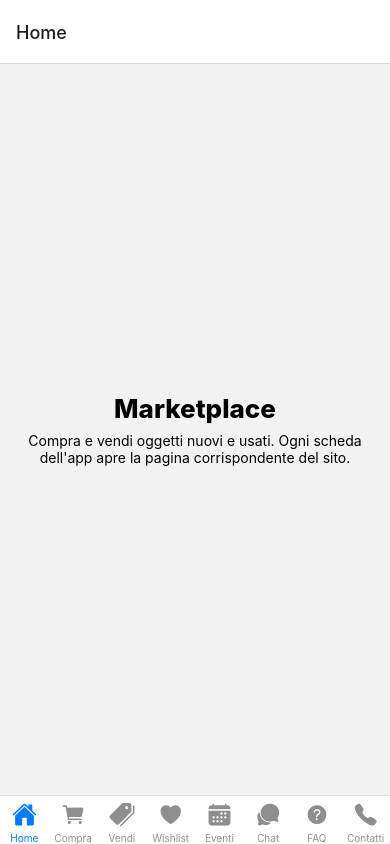
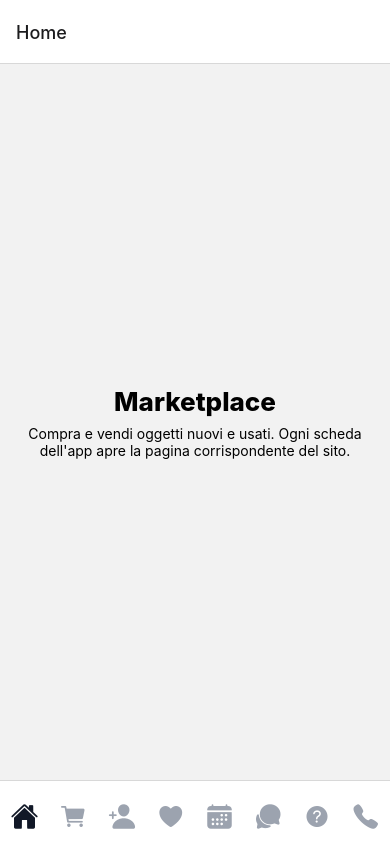
Before and after one commit to marketplace-app123/marketplace-app, a React Native app: screen / in a window 390 px wide. Built offline with nearby package versions, Linux system fonts and the light colour scheme.

Commit message:
Icone centrate; Vendi=mio-account; Chat=messaggi; WebView stabile

```diff
--- a/App.js
+++ b/App.js
@@ -15,29 +15,56 @@ export default function App() {
 <Tab.Navigator
   screenOptions={({ route }) => ({
     headerShown: true,
+    tabBarShowLabel: false, // niente testo sotto
+    tabBarStyle: { height: 64 },
+    tabBarIconStyle: { marginTop: 8 },
+    tabBarActiveTintColor: "#111827",
+    tabBarInactiveTintColor: "#9CA3AF",
     tabBarIcon: ({ color, size }) => {
       const map = {
         Home: "home",
         Compra: "cart",
-              Vendi: "pricetags",
+        Vendi: "person-add",
         Wishlist: "heart",
         Eventi: "calendar",
         Chat: "chatbubbles",
         FAQ: "help-circle",
         Contatti: "call",
       };
-            return <Ionicons name={map[route.name] || "ellipse"} size={size} color={color} />;
+      const name = map[route.name] || "ellipse";
+      return <Ionicons name={name} size={28} color={color} />;
     },
   })}
 >
   <Tab.Screen name="Home" component={HomeScreen} />
-        <Tab.Screen name="Compra">{() => <LinkScreen path="/shop" />}</Tab.Screen>
-        <Tab.Screen name="Vendi">{() => <LinkScreen path="/seller-dashboard" />}</Tab.Screen>
-        <Tab.Screen name="Wishlist">{() => <LinkScreen path="/wishlist" />}</Tab.Screen>
-        <Tab.Screen name="Eventi">{() => <LinkScreen fullUrl="https://www.eventiefiere.com/eventi" />}</Tab.Screen>
-        <Tab.Screen name="Chat">{() => <LinkScreen path="/messages" />}</Tab.Screen>
-        <Tab.Screen name="FAQ">{() => <LinkScreen path="/faq" />}</Tab.Screen>
-        <Tab.Screen name="Contatti">{() => <LinkScreen path="/contatti" />}</Tab.Screen>
+
+  <Tab.Screen name="Compra">
+    {() => <LinkScreen fullUrl="https://marketplace.eventiefiere.com/shop/" />}
+  </Tab.Screen>
+
+  <Tab.Screen name="Vendi">
+    {() => <LinkScreen fullUrl="https://marketplace.eventiefiere.com/mio-account/" />}
+  </Tab.Screen>
+
+  <Tab.Screen name="Wishlist">
+    {() => <LinkScreen fullUrl="https://marketplace.eventiefiere.com/wishlist/" />}
+  </Tab.Screen>
+
+  <Tab.Screen name="Eventi">
+    {() => <LinkScreen fullUrl="https://www.eventiefiere.com/eventi" />}
+  </Tab.Screen>
+
+  <Tab.Screen name="Chat">
+    {() => <LinkScreen fullUrl="https://marketplace.eventiefiere.com/mio-account/messaggi/" />}
+  </Tab.Screen>
+
+  <Tab.Screen name="FAQ">
+    {() => <LinkScreen fullUrl="https://marketplace.eventiefiere.com/faq/" />}
+  </Tab.Screen>
+
+  <Tab.Screen name="Contatti">
+    {() => <LinkScreen fullUrl="https://marketplace.eventiefiere.com/contatti/" />}
+  </Tab.Screen>
 </Tab.Navigator>
     </NavigationContainer>
   );
--- a/eas.json
+++ b/eas.json
@@ -2,6 +2,6 @@
   "cli": { "version": ">= 10.0.0" },
   "build": {
     "preview": { "android": { "buildType": "apk" } },
-    "production": { "android": { "buildType": "aab" } }
+    "production": { "android": { "buildType": "app-bundle" } }
   }
 }
```
Lines whose indentation alone changed are shown as unchanged.
